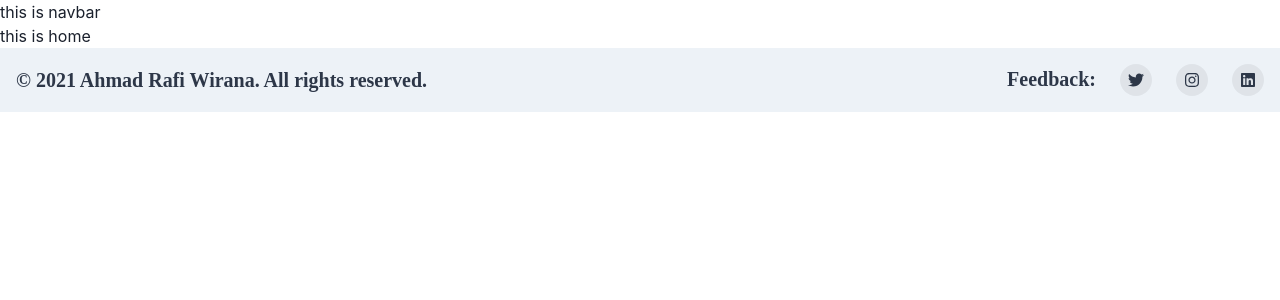
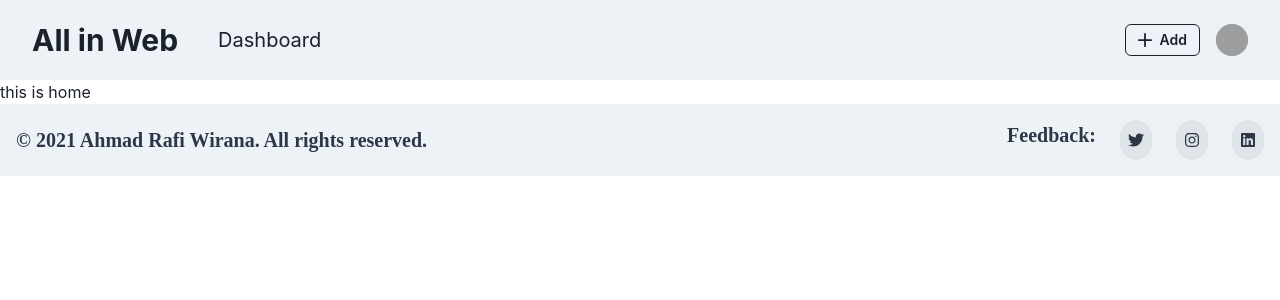
Before and after one commit to ahmadrafidev/all-in-web, a Next.js app: page /home in a window 1280 px wide. Shown: the top 300 px of the page. Built offline with nearby package versions, Linux system fonts and the light colour scheme; grey boxes are pictures that could not be loaded.

Commit message:
finishing navbar for home page

```diff
--- a/components/layout/footer.tsx
+++ b/components/layout/footer.tsx
@@ -24,7 +24,7 @@ const SocialButton = ({
       bg={useColorModeValue('blackAlpha.100', 'whiteAlpha.100')}
       rounded={'full'}
       w={8}
-      h={8}
+      h={10}
       cursor={'pointer'}
       as={'a'}
       href={href}
--- a/components/layout/navbarMain.tsx
+++ b/components/layout/navbarMain.tsx
@@ -1,9 +1,117 @@
+import { ReactNode } from 'react';
 import {
-  Text
+  Box,
+  Flex,
+  Avatar,
+  HStack,
+  Link,
+  IconButton,
+  Button,
+  Menu,
+  MenuButton,
+  MenuList,
+  MenuItem,
+  MenuDivider,
+  useDisclosure,
+  useColorModeValue,
+  Stack,
+  Container,
 } from '@chakra-ui/react';
+import { HamburgerIcon, CloseIcon, AddIcon } from '@chakra-ui/icons';
 
-export default function Navbar(){
-  return(
-    <Text>this is navbar</Text>
+const Links = ['Dashboard'];
+
+const NavLink = ({ children }: { children: ReactNode }) => (
+  <Link
+    px={2}
+    py={1}
+    rounded={'md'}
+    _hover={{
+      textDecoration: 'none',
+      bg: useColorModeValue('gray.200', 'gray.700'),
+    }}
+    href={'#'}>
+    {children}
+  </Link>
+);
+
+export default function Navbar() {
+  const { isOpen, onOpen, onClose } = useDisclosure();
+
+  return (
+    <>
+      <Box bg={useColorModeValue('gray.100', 'gray.900')} px={4}>
+        <Container
+        as={Stack}
+        maxW={'container.xl'}
+        >
+          <Flex h={20} alignItems={'center'} justifyContent={'space-between'}>
+            <IconButton
+              size={'md'}
+              icon={isOpen ? <CloseIcon /> : <HamburgerIcon />}
+              aria-label={'Open Menu'}
+              display={{ md: 'none' }}
+              onClick={isOpen ? onClose : onOpen}
+            />
+            <HStack spacing={8} alignItems={'center'}>
+              <Box
+                fontSize={{base:'xl', sm:'2xl', md:'3xl'}}
+                fontWeight={'bold'}
+              >All in Web</Box>
+              <HStack
+                as={'nav'}
+                spacing={4}
+                fontSize={{base:'lg', md:'xl'}}
+                display={{ base: 'none', md: 'flex' }}>
+                {Links.map((link) => (
+                  <NavLink key={link}>{link}</NavLink>
+                ))}
+              </HStack>
+            </HStack>
+            <Flex alignItems={'center'}>
+              <Button
+                variant={'outline'}
+                colorScheme="gray.900"
+                size={'sm'}
+                mr={4}
+                leftIcon={<AddIcon />}>
+                Add
+              </Button>
+              <Menu>
+                <MenuButton
+                  as={Button}
+                  rounded={'full'}
+                  variant={'link'}
+                  cursor={'pointer'}
+                  minW={0}>
+                  <Avatar
+                    size={'sm'}
+                    src={
+                      'https://cdn.pixabay.com/photo/2015/10/05/22/37/blank-profile-picture-973460_960_720.png'
+                    }
+                  />
+                </MenuButton>
+                <MenuList>
+                  <MenuItem>Dashboard</MenuItem>
+                  <MenuItem>Profile</MenuItem>
+                  <MenuDivider />
+                  <MenuItem>Log out</MenuItem>
+                </MenuList>
+              </Menu>
+            </Flex>
+          </Flex>
+
+          {isOpen ? (
+            <Box pb={4} display={{ md: 'none' }}>
+              <Stack as={'nav'} spacing={4}>
+                {Links.map((link) => (
+                  <NavLink key={link}>{link}</NavLink>
+                ))}
+              </Stack>
+            </Box>
+          ) : null}
+        </Container>
+      </Box>
+    </>
   );
 }
```
